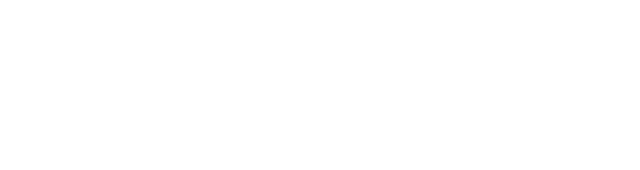
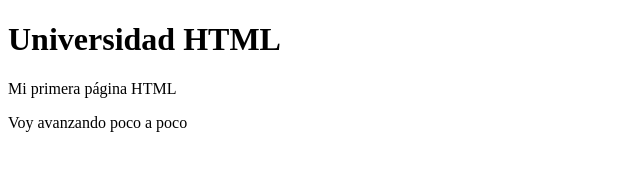
Before and after one commit to jscaselles/practica, a plain HTML site: page index.html in a window 1280 px wide. Shown: the whole page, without its empty margins (0-640 px from the left). Drawn offline with Linux system fonts and the light colour scheme.

Commit message:
aqui empiezo xd

```diff
--- a/index.html
+++ b/index.html
@@ -1,10 +1,13 @@
 <!DOCTYPE html>
-<html lang="en">
-<head>
-    <meta charset="UTF-8">
-    <title>Mi pequeña pagina</title>
-</head>
-<body>
+<html>
+    <head>
+        <title>universidad HTML</title>
+        <meta charset="UTF-8">
+    </head>
+    <body>
+        <h1>Universidad HTML</h1>
+        <p>Mi primera página HTML</p>
+        <p1>Voy avanzando poco a poco</p1>
+    </body>
 
-</body>
 </html>
```
